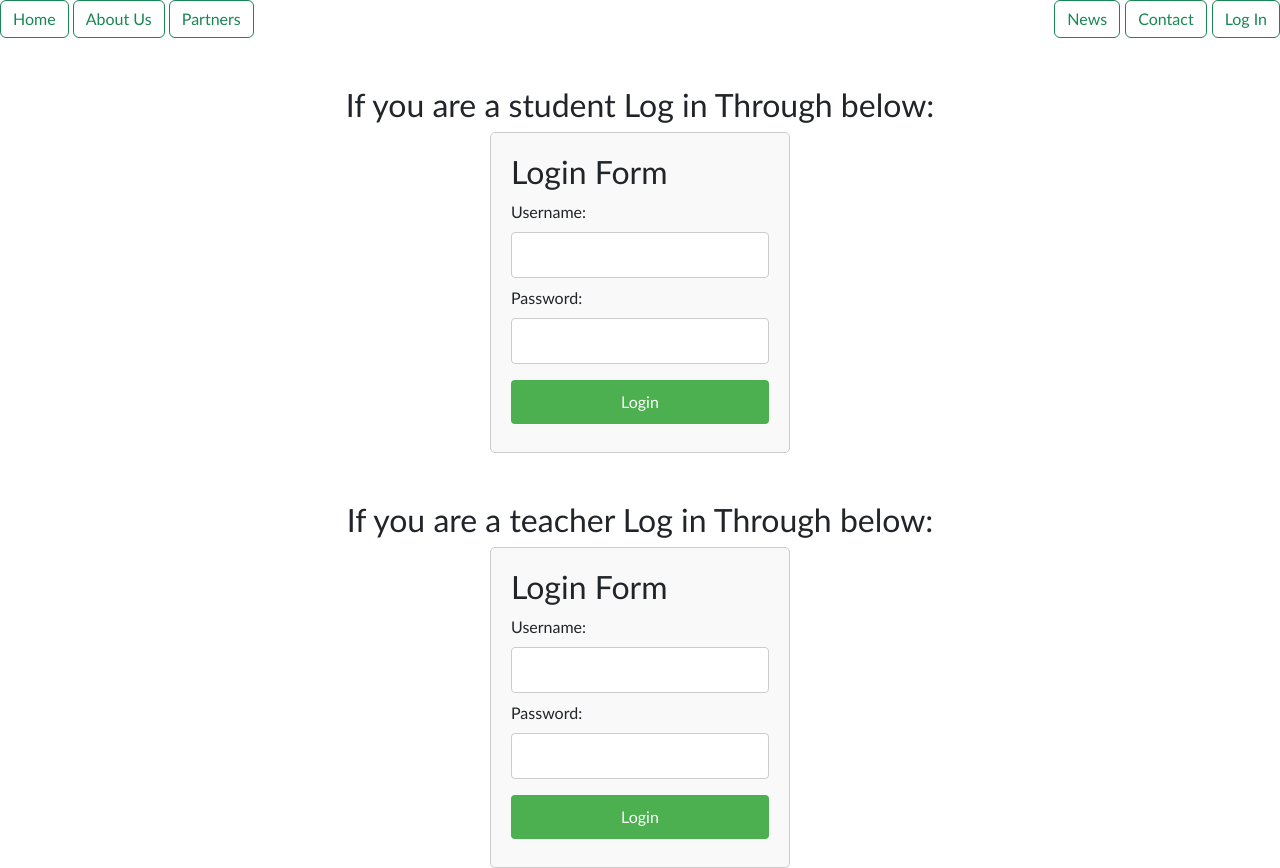
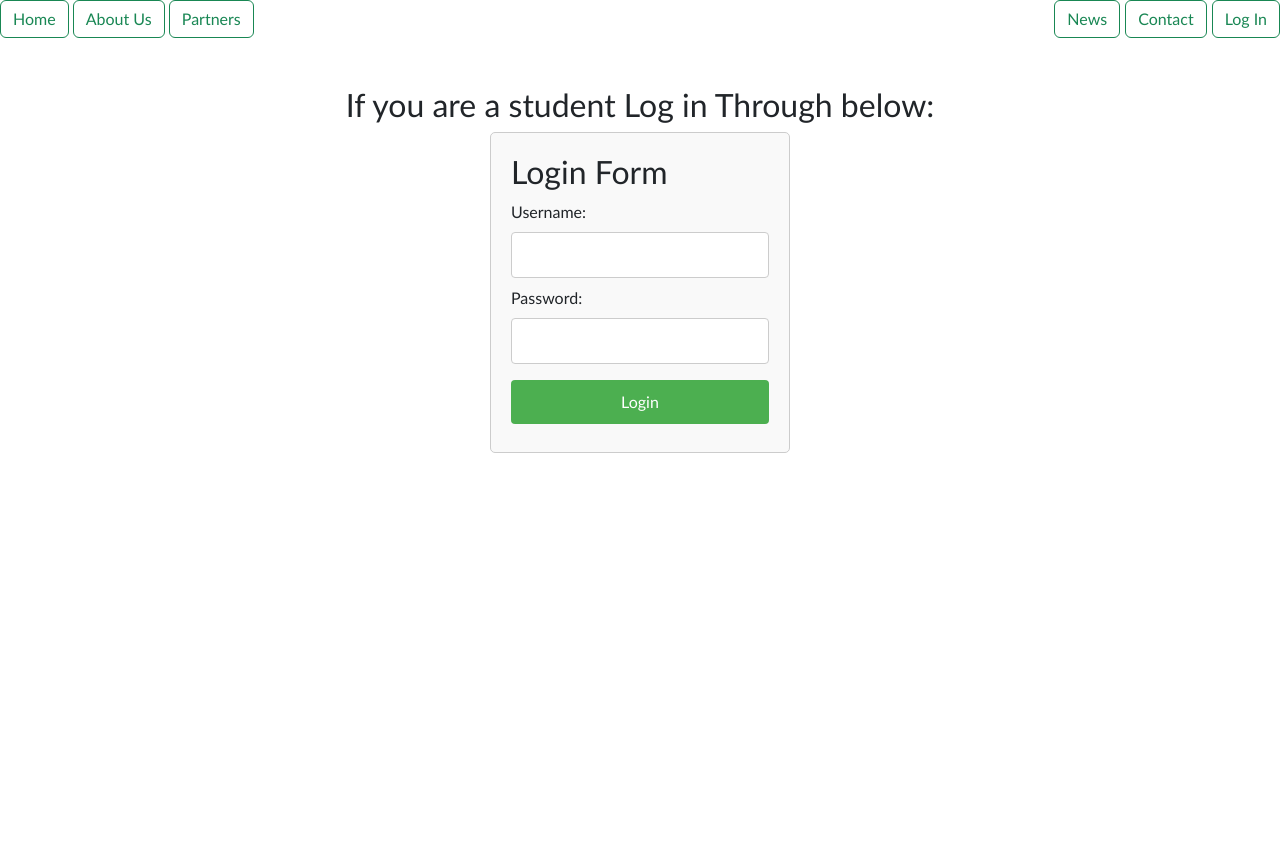
Before and after one commit to biplab962/Hackathon, a plain HTML site: page log.html in a window 1280 px wide. After the commit the page ends 800 px from the top, so only its background shows below. Drawn offline with nearby package versions, Linux system fonts and the light colour scheme.

Commit message:
Update log.html

```diff
--- a/log.html
+++ b/log.html
@@ -32,16 +32,5 @@
       </div>
       <br>
       <br>
-      <h2 style="text-align: center;" >If you are a teacher Log in Through below:</h2>
-        <div class="login-container" >
-          <h2>Login Form</h2>
-          <form>
-              <label for="username">Username:</label>
-              <input type="text" id="username" name="username" required>
-              <label for="password">Password:</label>
-              <input type="password" id="password" name="password" required>
-              <a href="teacher.html"><input type="submit" value="Login"></a>
-          </form>
-      </div>
 </body>
 </html>
```
